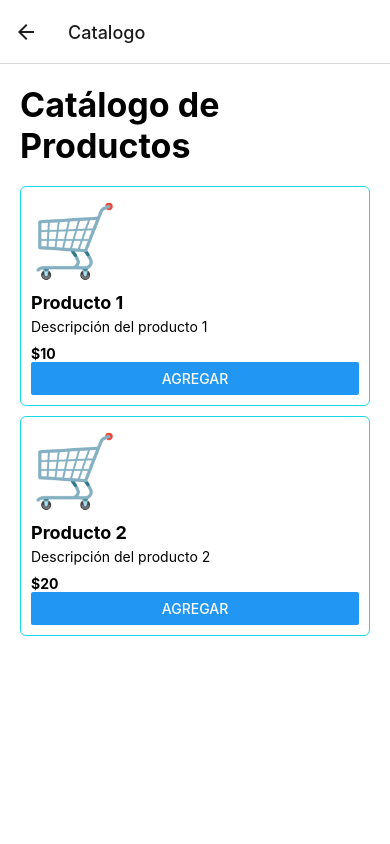
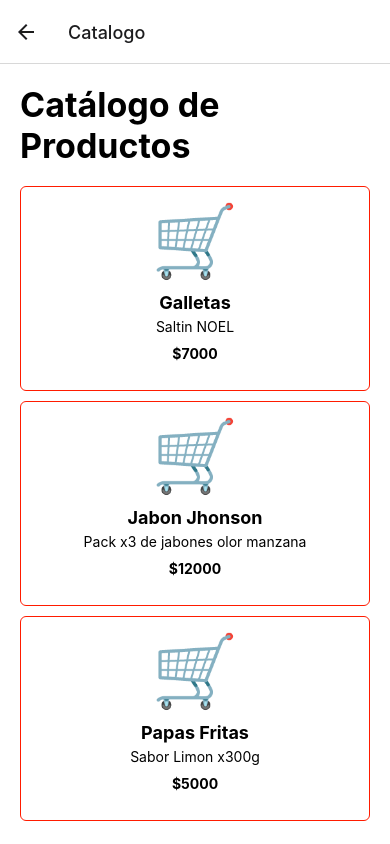
Before and after one commit to DiegoCP17/taller2yedi, a React Native app: screen /Catalogo in a window 390 px wide. Built offline with nearby package versions, Linux system fonts and the light colour scheme; no server answers; the database is empty.

Commit message:
Mejora en el cpdigo implementacion de productos nuevos

```diff
--- a/source/screens/Catalogo.js
+++ b/source/screens/Catalogo.js
@@ -30,18 +30,17 @@ export default function Catalogo() {
       <RN.ScrollView contentContainerStyle={styles.contentContainer}>
         <RN.Text style={styles.title}>Catálogo de Productos</RN.Text>
 
-        {/* Aquí puedes agregar las tarjetas (Card) de los productos */}
         <Card
           imagen="🛒"
-          nombre="Producto 1"
-          descripcion="Descripción del producto 1"
-          precio={10}
+          nombre="Galletas"
+          descripcion="Saltin NOEL"
+          precio={7000}
           onPress={() =>
             handleAgregar({
               imagen: "🛒",
-              nombre: "Producto 1",
-              descripcion: "Descripción del producto 1",
-              precio: 10,
+              nombre: "Galletas ",
+              descripcion: "Saltin NOEL",
+              precio: 7000,
               vendido: false,
               creadoEn: new Date(),
             })
@@ -50,15 +49,32 @@ export default function Catalogo() {
 
         <Card
           imagen="🛒"
-          nombre="Producto 2"
-          descripcion="Descripción del producto 2"
-          precio={20}
+          nombre="Jabon Jhonson"
+          descripcion="Pack x3 de jabones olor manzana"
+          precio={12000}
           onPress={() =>
             handleAgregar({
               imagen: "🛒",
-              nombre: "Producto 2",
-              descripcion: "Descripción del producto 2",
-              precio: 20,
+              nombre: "Jabon Jhonson",
+              descripcion: "Pack x3 de jabones olor manzana",
+              precio: 12000,
+              vendido: false,
+              creadoEn: new Date(),
+            })
+          }
+        />
+
+        <Card
+          imagen="🛒"
+          nombre="Papas Fritas"
+          descripcion="Sabor Limon x300g"
+          precio={5000}
+          onPress={() =>
+            handleAgregar({
+              imagen: "🛒",
+              nombre: "Papas Fritas",
+              descripcion: "Sabor Limon x300g",
+              precio: 5000,
               vendido: false,
               creadoEn: new Date(),
             })
@@ -79,7 +95,8 @@ function Card({ imagen, nombre, descripcion, precio, onPress }) {
       <RN.Text style={styles.cardTitle}>{nombre}</RN.Text>
       <RN.Text style={styles.cardDescription}>{descripcion}</RN.Text>
       <RN.Text style={styles.cardPrice}>${precio}</RN.Text>
-      <RN.Button title="Agregar" onPress={onPress} />
+      <br></br> {/* espacio entre boton y precio */}
+      {/* <RN.Button title="Agregar" onPress={onPress} /> */}
     </RN.TouchableOpacity>
   );
 }
@@ -100,10 +117,11 @@ const styles = RN.StyleSheet.create({
   },
   cardContainer: {
     borderWidth: 1,
-    borderColor: "#19D8E7",
+    borderColor: "#FF1B00",
     borderRadius: 6,
     padding: 10,
     marginBottom: 10,
+    alignItems: "center",
   },
   imagen: {
     fontSize: 70,
```
